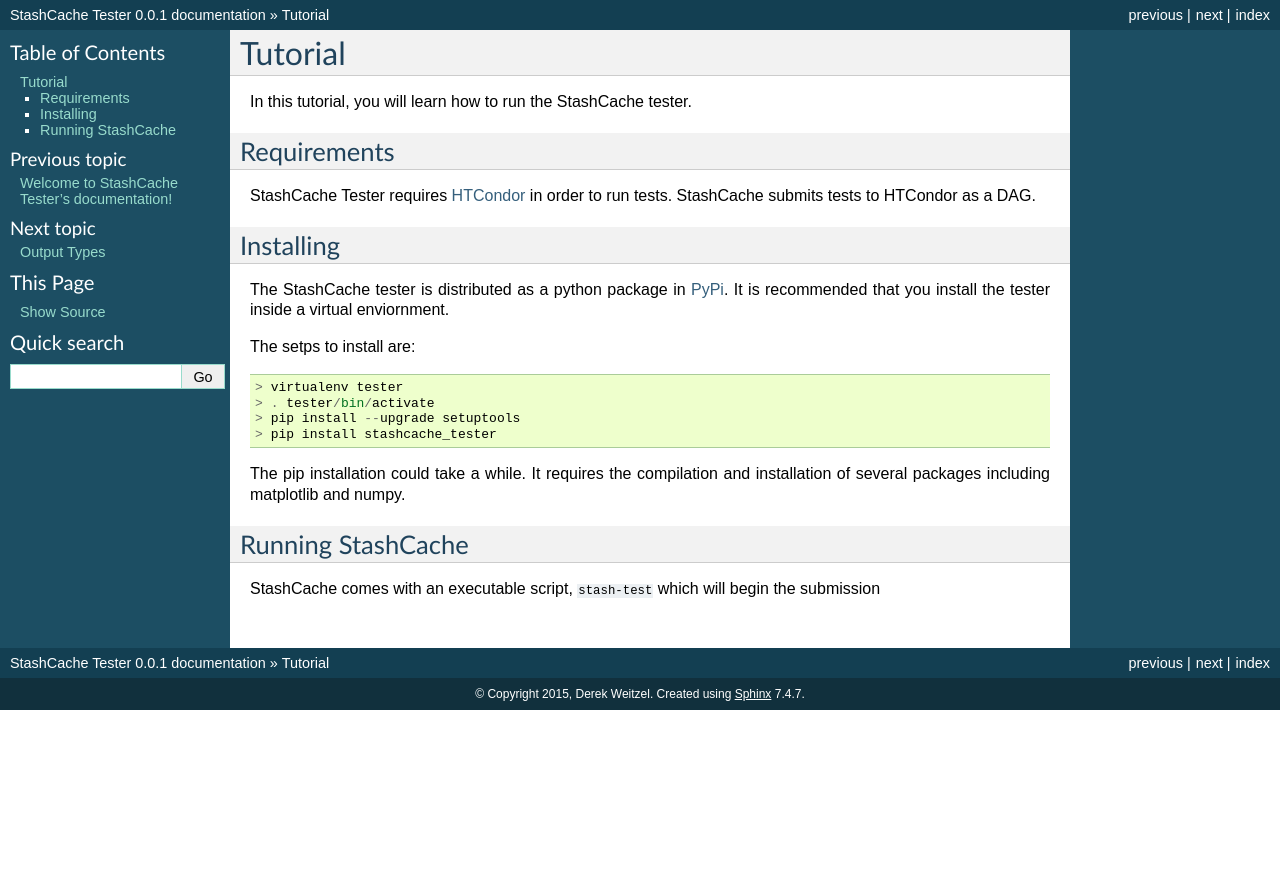
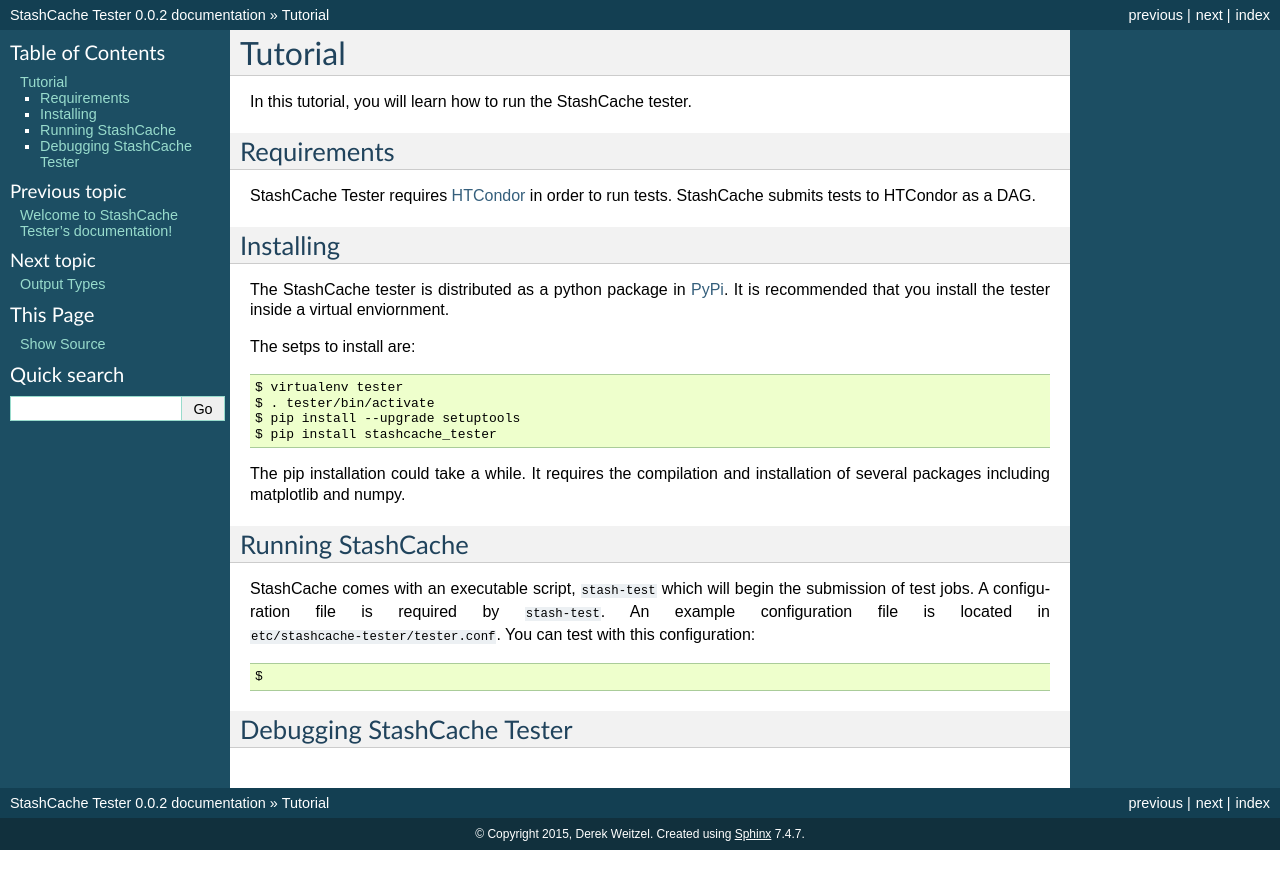
Before and after one commit to StashCache/stashcache-tester, a Sphinx documentation site: the page built from docs/tutorial.rst, in a window 1280 px wide. Shown: the top 889 px of the page. Built offline with Sphinx 7.4.7, drawn with Linux system fonts in a browser that asks for light colours.

```diff
--- a/docs/conf.py
+++ b/docs/conf.py
@@ -60,9 +60,9 @@
 # built documents.
 #
 # The short X.Y version.
-version = '0.0.1'
+version = '0.0.2'
 # The full version, including alpha/beta/rc tags.
-release = '0.0.1'
+release = '0.0.2'
 
 # The language for content autogenerated by Sphinx. Refer to documentation
 # for a list of supported languages.
--- a/docs/tutorial.rst
+++ b/docs/tutorial.rst
@@ -16,10 +16,10 @@
 
 The setps to install are::
 
-  > virtualenv tester
-  > . tester/bin/activate
-  > pip install --upgrade setuptools
-  > pip install stashcache_tester
+  $ virtualenv tester
+  $ . tester/bin/activate
+  $ pip install --upgrade setuptools
+  $ pip install stashcache_tester
 
 The pip installation could take a while.  It requires the compilation and installation of several packages including matplotlib and numpy.
 
@@ -27,4 +27,10 @@
 Running StashCache
 ------------------
 
-StashCache comes with an executable script, ``stash-test`` which will begin the submission
+StashCache comes with an executable script, ``stash-test`` which will begin the submission of test jobs.  A configuration file is required by ``stash-test``.  An example configuration file is located in ``etc/stashcache-tester/tester.conf``.  You can test with this configuration::
+
+  $
+
+
+Debugging StashCache Tester
+---------------------------
--- a/setup.py
+++ b/setup.py
@@ -13,14 +13,14 @@
 
 setup(
     name = "stashcache_tester",
-    version = "0.0.1.3",
+    version = "0.0.2",
     author = "Derek Weitzel",
     author_email = "dweitzel@cse.unl.edu",
     description = ("A tester for the StashCache infrastructure"),
     license = "Apache 2.0",
     keywords = "StashCache testing",
 
-    install_requires = ['jinja2', 'humanfriendly', 'matplotlib>=1.4'],
+    install_requires = ['jinja2', 'humanfriendly', 'matplotlib>=1.4', 'funcsigs'],
 
     url = "https://github.com/djw8605/stashcache-tester",
 
```
Also changed, not shown: 1 other file.
